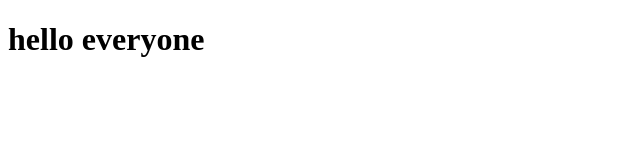
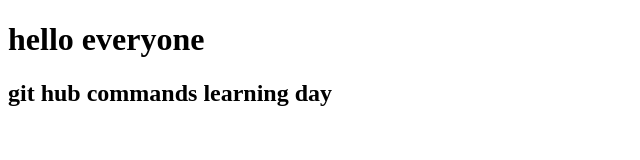
Before and after one commit to sanainamadr/git-practice2, a plain HTML site: page index.html in a window 1280 px wide. Shown: the whole page, without its empty margins (0-640 px from the left). Drawn offline with Linux system fonts and the light colour scheme.

Commit message:
commands learning day

```diff
--- a/index.html
+++ b/index.html
@@ -6,5 +6,6 @@
 </head>
 <body>
     <h1>hello everyone</h1>
+    <h2>git hub commands learning day</h2>
 </body>
 </html>
```
